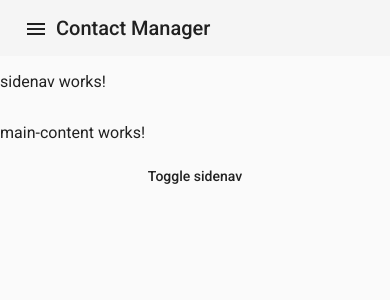
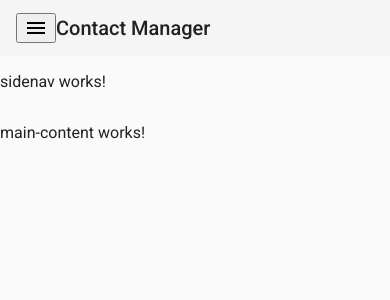
Before and after one commit to Mohammad-talaat/Contact-Mangaer-FrontEnd, an Angular app: page /contactmanager in a window 390 px wide. Shown: the top 300 px of the page. Built offline with nearby package versions, Linux system fonts and the light colour scheme.

Commit message:
make the side nav toggle responsively

```diff
--- a/src/app/contactmanager/components/sidenav/sidenav.component.html
+++ b/src/app/contactmanager/components/sidenav/sidenav.component.html
@@ -1,5 +1,5 @@
 <mat-drawer-container class="example-container" autosize>
-  <mat-drawer #drawer class="example-sidenav mat-elevation-z10" [mode]="isScreenSmall ? 'over' : 'side' " [opened]="!isScreenSmall"  disableClose="false">
+  <mat-drawer #drawer  class="example-sidenav mat-elevation-z10" [mode]="isScreenSmall ? 'over' : 'side' " [opened]="!isScreenSmall"  disableClose="false">
     <mat-toolbar class="sideNav-heading">
       <span>Contacts</span>
     </mat-toolbar>
@@ -12,12 +12,12 @@
   </mat-drawer>
 
   <div class="example-sidenav-content" >
-    <app-toolbar>Contacts</app-toolbar>
+    <app-toolbar (toggleSideNav)="drawer.toggle()">Contacts</app-toolbar>
     <p>sidenav works!</p>
     <router-outlet></router-outlet>
-    <button type="button" mat-button (click)="drawer.toggle()">
+    <!-- <button type="button" mat-button (click)="drawer.toggle()">
       Toggle sidenav
-    </button>
+    </button> -->
   </div>
 
 </mat-drawer-container>
--- a/src/app/contactmanager/components/toolbar/toolbar.component.html
+++ b/src/app/contactmanager/components/toolbar/toolbar.component.html
@@ -1,5 +1,5 @@
 <mat-toolbar>
-  <button mat-icon-button class="example-icon" aria-label="Example icon-button with menu icon">
+  <button (click)="toggleSideNav.emit()" class="example-icon sideNavButtonToggle" aria-label="Example icon-button with menu icon">
   <mat-icon>menu</mat-icon>
   </button>
   <span>Contact Manager</span>
--- a/src/app/contactmanager/components/toolbar/toolbar.component.scss
+++ b/src/app/contactmanager/components/toolbar/toolbar.component.scss
@@ -0,0 +1,6 @@
+.sideNavButtonToggle{
+  display: none;
+  @media (max-width:720px){
+    display: flex;
+  }
+}
--- a/src/app/contactmanager/components/toolbar/toolbar.component.ts
+++ b/src/app/contactmanager/components/toolbar/toolbar.component.ts
@@ -1,4 +1,7 @@
-import { Component, OnInit } from '@angular/core';
+import { Component, OnInit, Output, EventEmitter } from '@angular/core';
+
+
+
 
 @Component({
   selector: 'app-toolbar',
@@ -6,7 +9,9 @@ import { Component, OnInit } from '@angular/core';
   styleUrls: ['./toolbar.component.scss']
 })
 export class ToolbarComponent implements OnInit {
+@Output() toggleSideNav = new EventEmitter<void>()
 
+  sideNavDrawer:boolean = false;
   constructor() { }
 
   ngOnInit(): void {
```
